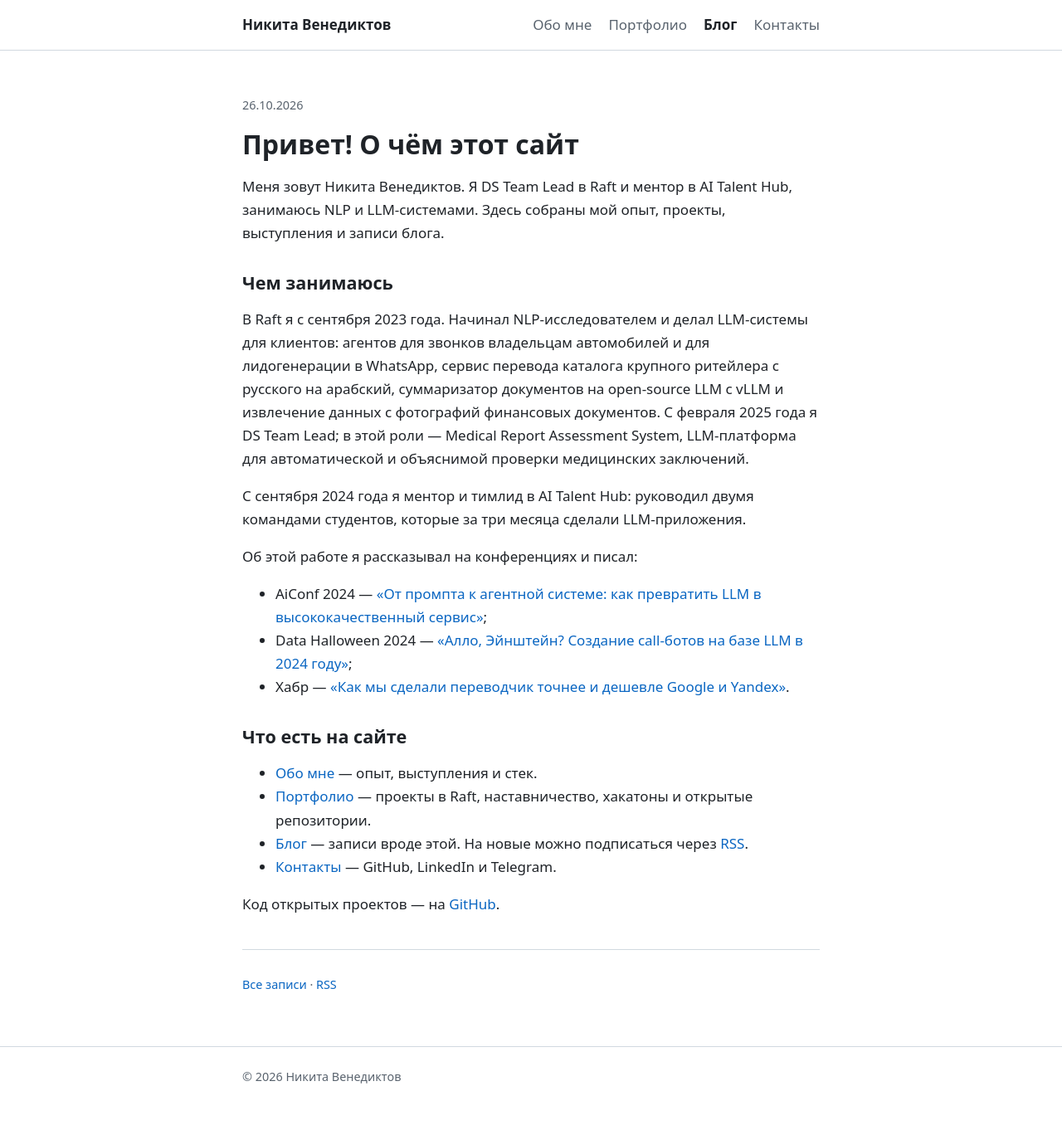
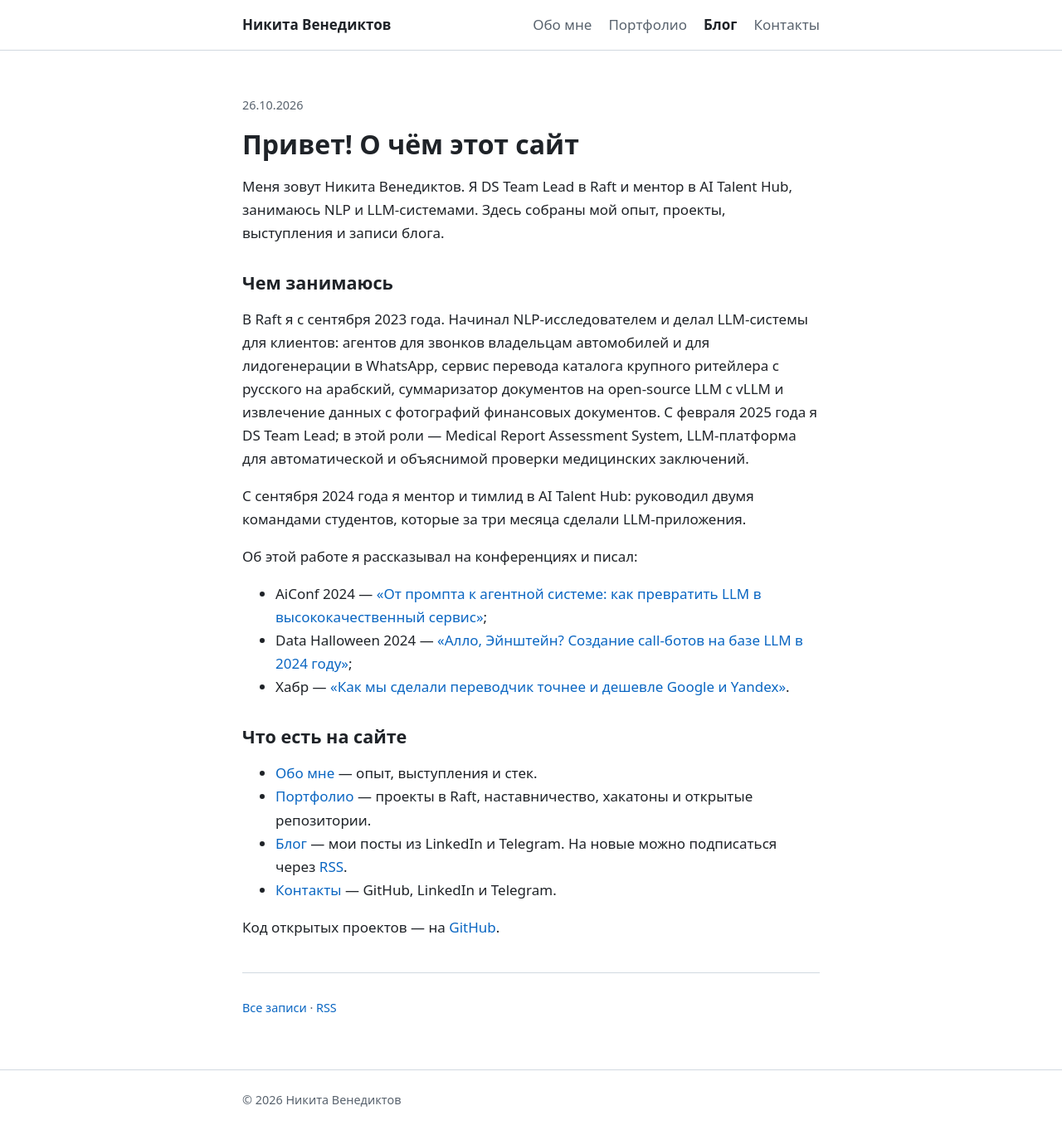
Before and after one commit to NikitaVenediktov/NikitaVenediktov.github.io, a Jekyll site: the page built from _posts/2026-10-26-privet.md, in a window 1280 px wide. Shown: the whole page at 83% size. Built offline with Jekyll 4.4.1, drawn with Linux system fonts in a browser that asks for light colours; before the commit the page ends 1334 px from its top, so only the background shows below that.

Commit message:
Блог: посты из LinkedIn и Telegram, ссылка на оригинал

```diff
--- a/_layouts/post.html
+++ b/_layouts/post.html
@@ -5,6 +5,7 @@
   <p class="post__meta"><time datetime="{{ page.date | date_to_xmlschema }}">{{ page.date | date: "%d.%m.%Y" }}</time></p>
   <h1>{{ page.title }}</h1>
   {{ content }}
+  {% if page.source_url %}<p class="post__meta">Оригинал: <a href="{{ page.source_url }}">{{ page.source | default: "источник" }}</a></p>{% endif %}
 </article>
 <nav class="post__nav" aria-label="Другие записи">
   {% if page.previous %}<a href="{{ page.previous.url | relative_url }}">← {{ page.previous.title }}</a>{% endif %}
--- a/_posts/2026-10-26-privet.md
+++ b/_posts/2026-10-26-privet.md
@@ -22,7 +22,7 @@
 
 - [Обо мне]({{ '/' | relative_url }}) — опыт, выступления и стек.
 - [Портфолио]({{ '/portfolio/' | relative_url }}) — проекты в Raft, наставничество, хакатоны и открытые репозитории.
-- [Блог]({{ '/blog/' | relative_url }}) — записи вроде этой. На новые можно подписаться через [RSS]({{ '/blog/feed.xml' | relative_url }}).
+- [Блог]({{ '/blog/' | relative_url }}) — мои посты из LinkedIn и Telegram. На новые можно подписаться через [RSS]({{ '/blog/feed.xml' | relative_url }}).
 - [Контакты]({{ '/contacts/' | relative_url }}) — GitHub, LinkedIn и Telegram.
 
 Код открытых проектов — на [GitHub](https://github.com/NikitaVenediktov).
--- a/blog.html
+++ b/blog.html
@@ -4,6 +4,7 @@
 permalink: /blog/
 ---
 <h1>Блог</h1>
+<p>Мои посты из LinkedIn и Telegram.</p>
 {% if site.posts.size > 0 %}
 <ul class="posts">
   {% for post in site.posts %}
```
Also changed, not shown: README.md.
